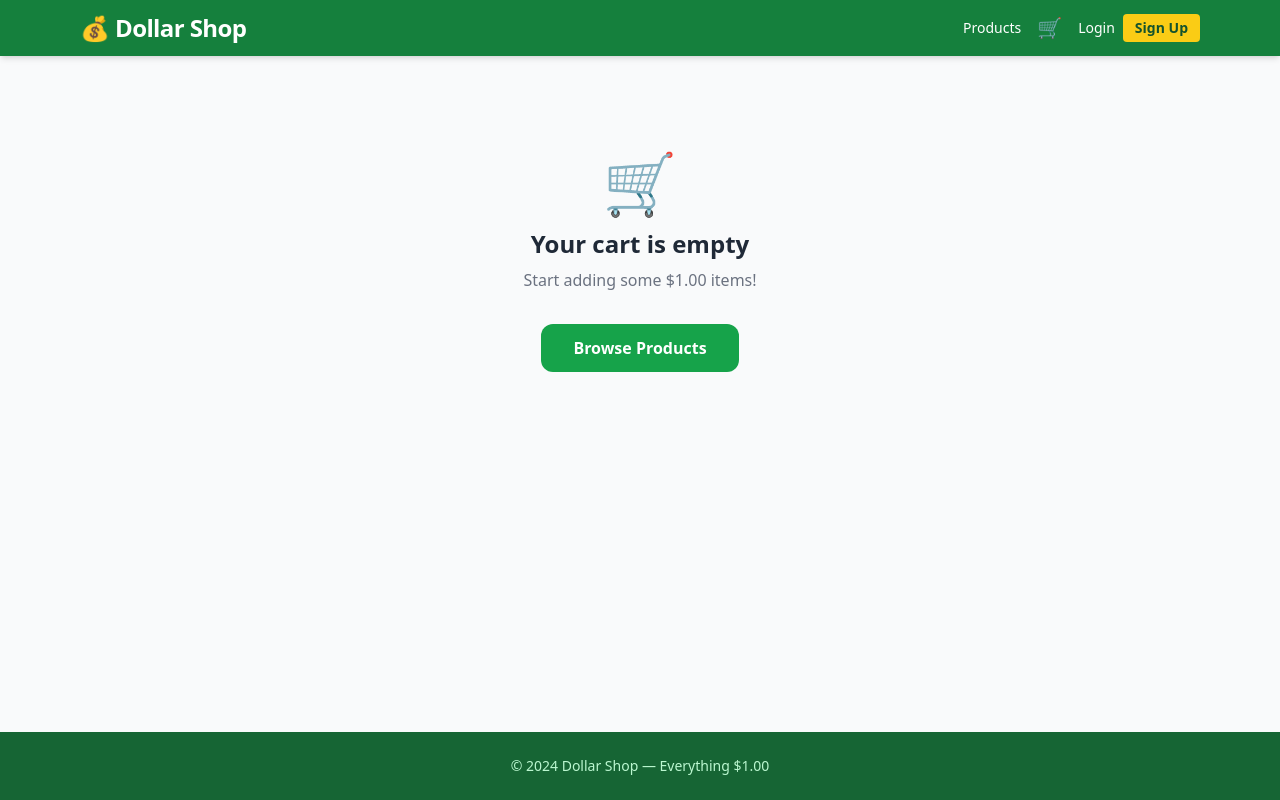
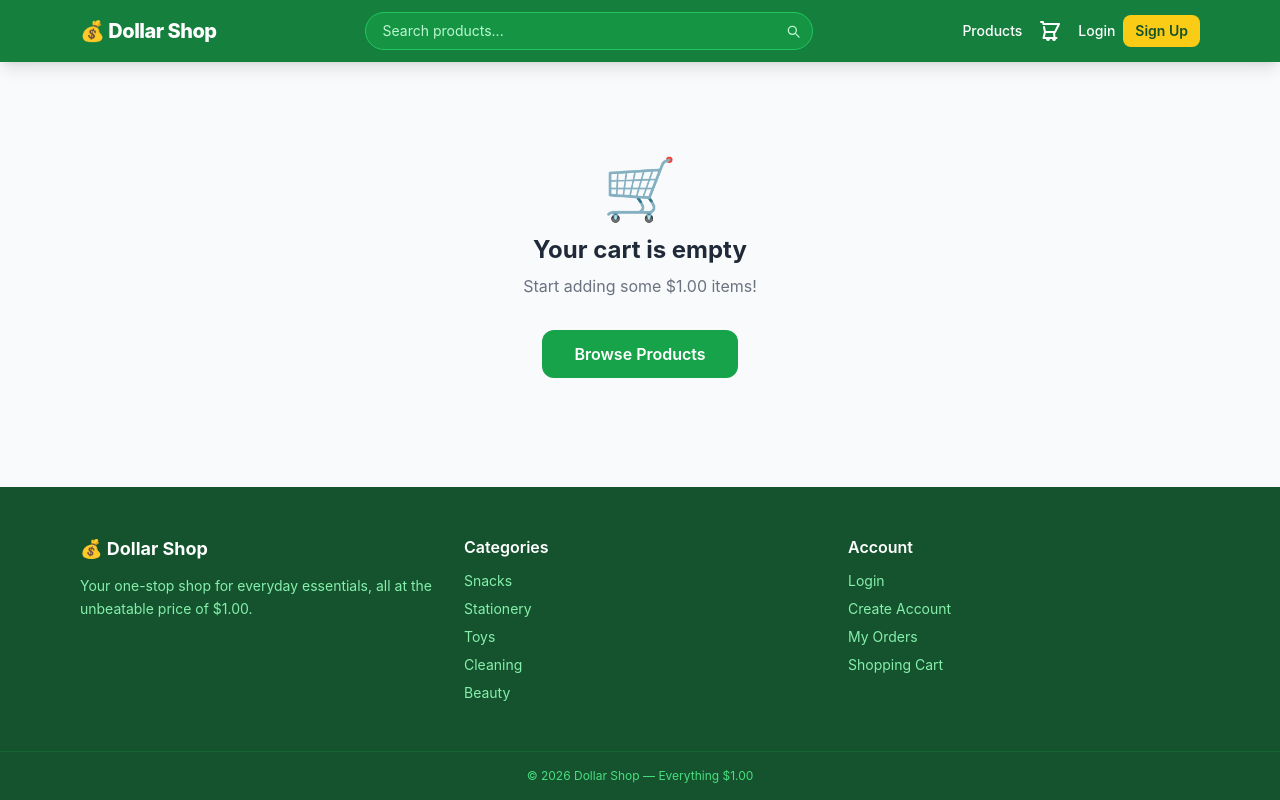
Before and after one commit to Slws03/SWE40006_Project, a React (Vite) app in the folder client/: page /cart in a window 1280 px wide. Built offline with nearby package versions, Linux system fonts and the light colour scheme.

Commit message:
ui update

```diff
--- a/client/src/components/layout/Footer.jsx
+++ b/client/src/components/layout/Footer.jsx
@@ -1,7 +1,40 @@
+import { Link } from 'react-router-dom';
+
 export default function Footer() {
   return (
-    <footer className="bg-green-800 text-green-200 text-center py-6 mt-12">
-      <p className="text-sm">© 2024 Dollar Shop — Everything $1.00</p>
+    <footer className="bg-green-900 text-green-100 mt-auto">
+      <div className="max-w-6xl mx-auto px-4 py-12 grid sm:grid-cols-3 gap-8">
+        <div>
+          <h3 className="text-white font-bold text-lg mb-3">💰 Dollar Shop</h3>
+          <p className="text-green-300 text-sm leading-relaxed">
+            Your one-stop shop for everyday essentials, all at the unbeatable price of $1.00.
+          </p>
+        </div>
+        <div>
+          <h4 className="text-white font-semibold mb-3">Categories</h4>
+          <ul className="space-y-2 text-sm">
+            {['Snacks', 'Stationery', 'Toys', 'Cleaning', 'Beauty'].map(cat => (
+              <li key={cat}>
+                <Link to={`/products?category=${cat}`} className="text-green-300 hover:text-yellow-400 transition-colors">
+                  {cat}
+                </Link>
+              </li>
+            ))}
+          </ul>
+        </div>
+        <div>
+          <h4 className="text-white font-semibold mb-3">Account</h4>
+          <ul className="space-y-2 text-sm">
+            <li><Link to="/login" className="text-green-300 hover:text-yellow-400 transition-colors">Login</Link></li>
+            <li><Link to="/register" className="text-green-300 hover:text-yellow-400 transition-colors">Create Account</Link></li>
+            <li><Link to="/profile" className="text-green-300 hover:text-yellow-400 transition-colors">My Orders</Link></li>
+            <li><Link to="/cart" className="text-green-300 hover:text-yellow-400 transition-colors">Shopping Cart</Link></li>
+          </ul>
+        </div>
+      </div>
+      <div className="border-t border-green-800 py-4 text-center text-xs text-green-400">
+        © {new Date().getFullYear()} Dollar Shop — Everything $1.00
+      </div>
     </footer>
   );
 }
--- a/client/src/components/layout/Navbar.jsx
+++ b/client/src/components/layout/Navbar.jsx
@@ -1,3 +1,4 @@
+import { useState } from 'react';
 import { Link, useNavigate } from 'react-router-dom';
 import { useAuth } from '../../hooks/useAuth';
 import { useCart } from '../../hooks/useCart';
@@ -6,6 +7,7 @@ export default function Navbar() {
   const { user, logout } = useAuth();
   const { itemCount, dispatch } = useCart();
   const navigate = useNavigate();
+  const [searchInput, setSearchInput] = useState('');
 
   function handleLogout() {
     dispatch({ type: 'CLEAR_CART' });
@@ -13,47 +15,76 @@ export default function Navbar() {
     navigate('/');
   }
 
+  function handleSearch(e) {
+    e.preventDefault();
+    const q = searchInput.trim();
+    navigate(q ? `/products?search=${encodeURIComponent(q)}` : '/products');
+    setSearchInput('');
+  }
+
   return (
-    <nav className="bg-green-700 text-white shadow-md sticky top-0 z-40">
-      <div className="max-w-6xl mx-auto px-4 py-3 flex items-center justify-between">
-        <Link to="/" className="text-2xl font-bold tracking-tight hover:text-green-200 transition-colors">
+    <nav className="bg-green-700 text-white shadow-lg sticky top-0 z-40">
+      <div className="max-w-6xl mx-auto px-4 py-3 flex items-center gap-4">
+        <Link to="/" className="text-xl font-extrabold tracking-tight hover:text-yellow-300 transition-colors shrink-0">
           💰 Dollar Shop
         </Link>
 
-        <div className="flex items-center gap-4">
-          <Link to="/products" className="hover:text-green-200 transition-colors text-sm font-medium">
+        <form onSubmit={handleSearch} className="flex-1 max-w-md mx-auto">
+          <div className="relative">
+            <input
+              type="text"
+              value={searchInput}
+              onChange={e => setSearchInput(e.target.value)}
+              placeholder="Search products..."
+              className="w-full bg-green-600/60 placeholder-green-200 text-white border border-green-500 rounded-full px-4 py-2 text-sm focus:outline-none focus:ring-2 focus:ring-yellow-400 focus:bg-green-600"
+            />
+            <button type="submit" className="absolute right-3 top-1/2 -translate-y-1/2 text-green-200 hover:text-white transition-colors">
+              <svg className="w-4 h-4" fill="none" stroke="currentColor" viewBox="0 0 24 24">
+                <path strokeLinecap="round" strokeLinejoin="round" strokeWidth={2} d="M21 21l-4.35-4.35M17 11A6 6 0 1 1 5 11a6 6 0 0 1 12 0z" />
+              </svg>
+            </button>
+          </div>
+        </form>
+
+        <div className="flex items-center gap-3 shrink-0">
+          <Link to="/products" className="hidden sm:block hover:text-yellow-300 transition-colors text-sm font-medium">
             Products
           </Link>
 
-          <Link to="/cart" className="relative hover:text-green-200 transition-colors">
-            <span className="text-xl">🛒</span>
+          <Link to="/cart" className="relative hover:text-yellow-300 transition-colors p-1">
+            <svg className="w-6 h-6" fill="none" stroke="currentColor" viewBox="0 0 24 24">
+              <path strokeLinecap="round" strokeLinejoin="round" strokeWidth={2} d="M3 3h2l.4 2M7 13h10l4-8H5.4M7 13l-1.5 6h13M7 13l-1-5m10 5l.5 6M10 19a1 1 0 1 0 0 2 1 1 0 0 0 0-2zm6 0a1 1 0 1 0 0 2 1 1 0 0 0 0-2z" />
+            </svg>
             {itemCount > 0 && (
-              <span className="absolute -top-2 -right-2 bg-yellow-400 text-green-900 text-xs font-bold rounded-full w-5 h-5 flex items-center justify-center">
+              <span className="absolute -top-1 -right-1 bg-yellow-400 text-green-900 text-xs font-bold rounded-full w-5 h-5 flex items-center justify-center leading-none">
                 {itemCount > 99 ? '99+' : itemCount}
               </span>
             )}
           </Link>
 
           {user ? (
-            <div className="flex items-center gap-3">
-              <Link to="/profile" className="text-sm hover:text-green-200 transition-colors font-medium">
-                👤 {user.name}
+            <div className="flex items-center gap-2">
+              <Link to="/profile" className="hidden sm:flex items-center gap-2 text-sm hover:text-yellow-300 transition-colors font-medium">
+                <div className="w-7 h-7 rounded-full bg-yellow-400 text-green-900 flex items-center justify-center font-bold text-xs">
+                  {user.name.charAt(0).toUpperCase()}
+                </div>
+                <span>{user.name.split(' ')[0]}</span>
               </Link>
               <button
                 onClick={handleLogout}
-                className="text-sm bg-green-800 hover:bg-green-900 px-3 py-1 rounded transition-colors"
+                className="text-sm bg-green-800 hover:bg-green-900 px-3 py-1.5 rounded-lg transition-colors"
               >
                 Logout
               </button>
             </div>
           ) : (
             <div className="flex items-center gap-2">
-              <Link to="/login" className="text-sm hover:text-green-200 transition-colors font-medium">
+              <Link to="/login" className="text-sm hover:text-yellow-300 transition-colors font-medium">
                 Login
               </Link>
               <Link
                 to="/register"
-                className="text-sm bg-yellow-400 text-green-900 hover:bg-yellow-300 px-3 py-1 rounded font-semibold transition-colors"
+                className="text-sm bg-yellow-400 text-green-900 hover:bg-yellow-300 px-3 py-1.5 rounded-lg font-semibold transition-colors"
               >
                 Sign Up
               </Link>
--- a/client/src/index.css
+++ b/client/src/index.css
@@ -4,9 +4,10 @@
 
 body {
   margin: 0;
-  font-family: system-ui, 'Segoe UI', Roboto, sans-serif;
-  background-color: #f9fafb;
+  font-family: 'Inter', system-ui, 'Segoe UI', Roboto, sans-serif;
+  background-color: #f8fafc;
   color: #111827;
+  -webkit-font-smoothing: antialiased;
 }
 
 #root {
--- a/client/src/pages/HomePage.jsx
+++ b/client/src/pages/HomePage.jsx
@@ -4,11 +4,17 @@ import { productsApi } from '../api/products';
 import ProductGrid from '../components/products/ProductGrid';
 
 const CATEGORIES = [
-  { name: 'Snacks', emoji: '🍿' },
-  { name: 'Stationery', emoji: '✏️' },
-  { name: 'Toys', emoji: '🎲' },
-  { name: 'Cleaning', emoji: '🧹' },
-  { name: 'Beauty', emoji: '💄' }
+  { name: 'Snacks', emoji: '🍿', color: 'bg-orange-50 border-orange-200 hover:bg-orange-100 hover:border-orange-300', text: 'text-orange-700' },
+  { name: 'Stationery', emoji: '✏️', color: 'bg-blue-50 border-blue-200 hover:bg-blue-100 hover:border-blue-300', text: 'text-blue-700' },
+  { name: 'Toys', emoji: '🎲', color: 'bg-purple-50 border-purple-200 hover:bg-purple-100 hover:border-purple-300', text: 'text-purple-700' },
+  { name: 'Cleaning', emoji: '🧹', color: 'bg-teal-50 border-teal-200 hover:bg-teal-100 hover:border-teal-300', text: 'text-teal-700' },
+  { name: 'Beauty', emoji: '💄', color: 'bg-pink-50 border-pink-200 hover:bg-pink-100 hover:border-pink-300', text: 'text-pink-700' },
+];
+
+const VALUE_PROPS = [
+  { icon: '💰', title: 'Always $1.00', desc: 'Every product is exactly one dollar. No hidden fees, no surprises.' },
+  { icon: '🚚', title: 'Free Shipping', desc: 'Free delivery on all orders with no minimum spend required.' },
+  { icon: '🔒', title: 'Secure Checkout', desc: 'Your payment info is encrypted and always kept safe.' },
 ];
 
 export default function HomePage() {
@@ -24,25 +30,36 @@ export default function HomePage() {
 
   return (
     <div>
+      {/* Announcement bar */}
+      <div className="bg-yellow-400 text-green-900 text-center text-sm font-semibold py-2 px-4">
+        🎉 New arrivals every week — all just $1.00!
+      </div>
+
       {/* Hero */}
-      <section className="bg-gradient-to-br from-green-700 to-green-900 text-white py-20 px-4">
-        <div className="max-w-4xl mx-auto text-center">
-          <h1 className="text-5xl font-extrabold mb-4 leading-tight">
-            Everything for <span className="text-yellow-400">$1.00</span>
+      <section className="relative bg-gradient-to-br from-green-700 via-green-800 to-green-900 text-white py-24 px-4 overflow-hidden">
+        <div className="absolute top-0 right-0 w-96 h-96 bg-green-600/30 rounded-full -translate-y-1/2 translate-x-1/3 pointer-events-none" />
+        <div className="absolute bottom-0 left-0 w-64 h-64 bg-yellow-400/10 rounded-full translate-y-1/2 -translate-x-1/4 pointer-events-none" />
+        <div className="relative max-w-4xl mx-auto text-center">
+          <span className="inline-block bg-yellow-400/20 border border-yellow-400/40 text-yellow-300 text-sm font-semibold px-4 py-1.5 rounded-full mb-6">
+            💵 Everything for just $1.00
+          </span>
+          <h1 className="text-5xl sm:text-6xl font-extrabold mb-5 leading-tight">
+            Shop Smart,<br />
+            <span className="text-yellow-400">Spend Less</span>
           </h1>
-          <p className="text-green-100 text-xl mb-8">
-            Snacks, stationery, toys, cleaning supplies & more — all just one dollar!
+          <p className="text-green-200 text-xl mb-10 max-w-2xl mx-auto">
+            Snacks, stationery, toys, cleaning supplies & more — browse hundreds of products, all at a flat $1.00 price.
           </p>
           <div className="flex flex-wrap justify-center gap-4">
             <Link
               to="/products"
-              className="bg-yellow-400 hover:bg-yellow-300 text-green-900 font-bold px-8 py-4 rounded-xl text-lg transition-colors shadow-lg"
+              className="bg-yellow-400 hover:bg-yellow-300 text-green-900 font-bold px-8 py-4 rounded-xl text-lg transition-all shadow-lg hover:shadow-xl hover:-translate-y-0.5"
             >
-              Shop Now
+              Shop Now →
             </Link>
             <Link
               to="/register"
-              className="bg-white/10 hover:bg-white/20 text-white font-semibold px-8 py-4 rounded-xl text-lg border border-white/30 transition-colors"
+              className="bg-white/10 hover:bg-white/20 text-white font-semibold px-8 py-4 rounded-xl text-lg border border-white/30 transition-all hover:-translate-y-0.5"
             >
               Create Account
             </Link>
@@ -51,50 +68,54 @@ export default function HomePage() {
       </section>
 
       {/* Categories */}
-      <section className="max-w-6xl mx-auto px-4 py-12">
-        <h2 className="text-2xl font-bold text-gray-800 mb-6">Shop by Category</h2>
+      <section className="max-w-6xl mx-auto px-4 py-14">
+        <div className="flex items-center justify-between mb-8">
+          <div>
+            <h2 className="text-2xl font-bold text-gray-800">Shop by Category</h2>
+            <p className="text-gray-500 text-sm mt-1">Find exactly what you're looking for</p>
+          </div>
+        </div>
         <div className="grid grid-cols-3 sm:grid-cols-5 gap-4">
           {CATEGORIES.map(cat => (
             <Link
               key={cat.name}
               to={`/products?category=${cat.name}`}
-              className="flex flex-col items-center justify-center bg-white rounded-xl shadow hover:shadow-md p-5 text-center transition-all hover:-translate-y-1 border border-gray-100"
+              className={`flex flex-col items-center justify-center rounded-2xl border-2 p-5 text-center transition-all hover:-translate-y-1 hover:shadow-md ${cat.color}`}
             >
-              <span className="text-3xl mb-2">{cat.emoji}</span>
-              <span className="text-sm font-semibold text-gray-700">{cat.name}</span>
+              <span className="text-4xl mb-3">{cat.emoji}</span>
+              <span className={`text-sm font-semibold ${cat.text}`}>{cat.name}</span>
             </Link>
           ))}
         </div>
       </section>
 
       {/* Featured products */}
-      <section className="max-w-6xl mx-auto px-4 pb-12">
-        <div className="flex items-center justify-between mb-6">
-          <h2 className="text-2xl font-bold text-gray-800">Featured Products</h2>
-          <Link to="/products" className="text-sm text-green-600 hover:text-green-700 font-medium">
-            View all →
+      <section className="max-w-6xl mx-auto px-4 pb-14">
+        <div className="flex items-center justify-between mb-8">
+          <div>
+            <h2 className="text-2xl font-bold text-gray-800">Featured Products</h2>
+            <p className="text-gray-500 text-sm mt-1">Handpicked items you'll love</p>
+          </div>
+          <Link to="/products" className="text-sm text-green-600 hover:text-green-700 font-semibold flex items-center gap-1 group">
+            View all
+            <span className="group-hover:translate-x-1 transition-transform inline-block">→</span>
           </Link>
         </div>
         <ProductGrid products={featured} loading={loading} />
       </section>
 
       {/* Value banner */}
-      <section className="bg-green-50 border-t border-green-100 py-12 px-4">
-        <div className="max-w-4xl mx-auto grid sm:grid-cols-3 gap-8 text-center">
-          <div>
-            <div className="text-4xl mb-2">💰</div>
-            <h3 className="font-bold text-gray-800 mb-1">Always $1.00</h3>
-            <p className="text-gray-500 text-sm">Every single product is exactly one dollar. No surprises.</p>
-          </div>
-          <div>
-            <div className="text-4xl mb-2">🚚</div>
-            <h3 className="font-bold text-gray-800 mb-1">Free Shipping</h3>
-            <p className="text-gray-500 text-sm">Free delivery on all orders, no minimum spend.</p>
-          </div>
-          <div>
-            <div className="text-4xl mb-2">🔒</div>
-            <h3 className="font-bold text-gray-800 mb-1">Secure Checkout</h3>
-            <p className="text-gray-500 text-sm">Your information is always safe with us.</p>
+      <section className="bg-gradient-to-br from-green-50 to-emerald-50 border-t border-green-100 py-16 px-4">
+        <div className="max-w-5xl mx-auto">
+          <h2 className="text-2xl font-bold text-gray-800 text-center mb-10">Why Shop With Us?</h2>
+          <div className="grid sm:grid-cols-3 gap-6">
+            {VALUE_PROPS.map(v => (
+              <div key={v.title} className="bg-white rounded-2xl p-6 shadow-sm border border-green-100 text-center">
+                <div className="text-4xl mb-4">{v.icon}</div>
+                <h3 className="font-bold text-gray-800 mb-2">{v.title}</h3>
+                <p className="text-gray-500 text-sm leading-relaxed">{v.desc}</p>
+              </div>
+            ))}
           </div>
         </div>
       </section>
```
Also changed, not shown: client/src/components/cart/CartItem.jsx (+10 -10 lines), client/src/components/cart/CartSummary.jsx (+16 -11 lines), client/src/components/products/ProductCard.jsx (+7 -7 lines), client/src/pages/ProductListPage.jsx (+24 -14 lines).
